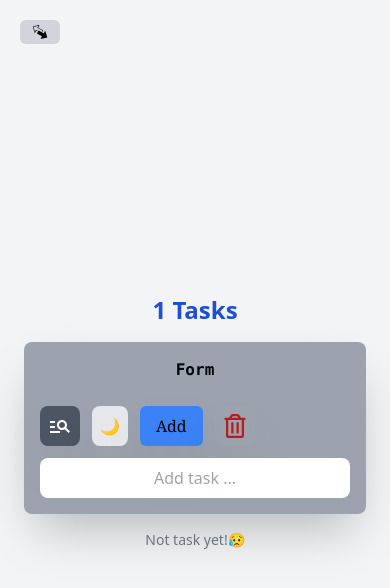
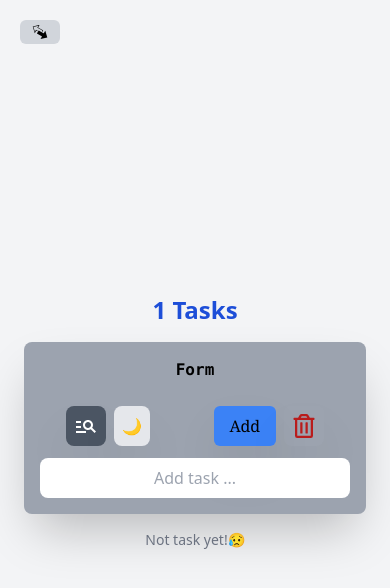
Before and after one commit to MahdiJDS/taskforge, a React (Vite) app: page /folder/1 in a window 390 px wide. Shown: the top 588 px of the page. Built offline with nearby package versions, Linux system fonts and the light colour scheme.

Commit message:
style(todo): group non-input items responsively

```diff
--- a/src/Components/TodoForm.jsx
+++ b/src/Components/TodoForm.jsx
@@ -57,7 +57,8 @@
                     Form
                 </h1>
 
-                <div className="flex flex-wrap items-center gap-3">
+                <div className="flex flex-wrap justify-around items-center gap-3">
+                    <div className="flex gap-2">
 
                         {/* Search */}
                         <button
@@ -86,6 +87,7 @@
                                 🌙
                             </button>
                         )}
+                    </div>
 
                     {/* Input */}
                     <input
@@ -114,6 +116,7 @@
                         "
                     />
 
+                    <div className="flex gap-2">
                         {/* Add */}
                         <button
                             type="button"
@@ -151,6 +154,7 @@
                         </button>
                         </div>
                 </div>
+            </div>
         </>
     );
 }
```
Lines whose indentation alone changed are shown as unchanged.
